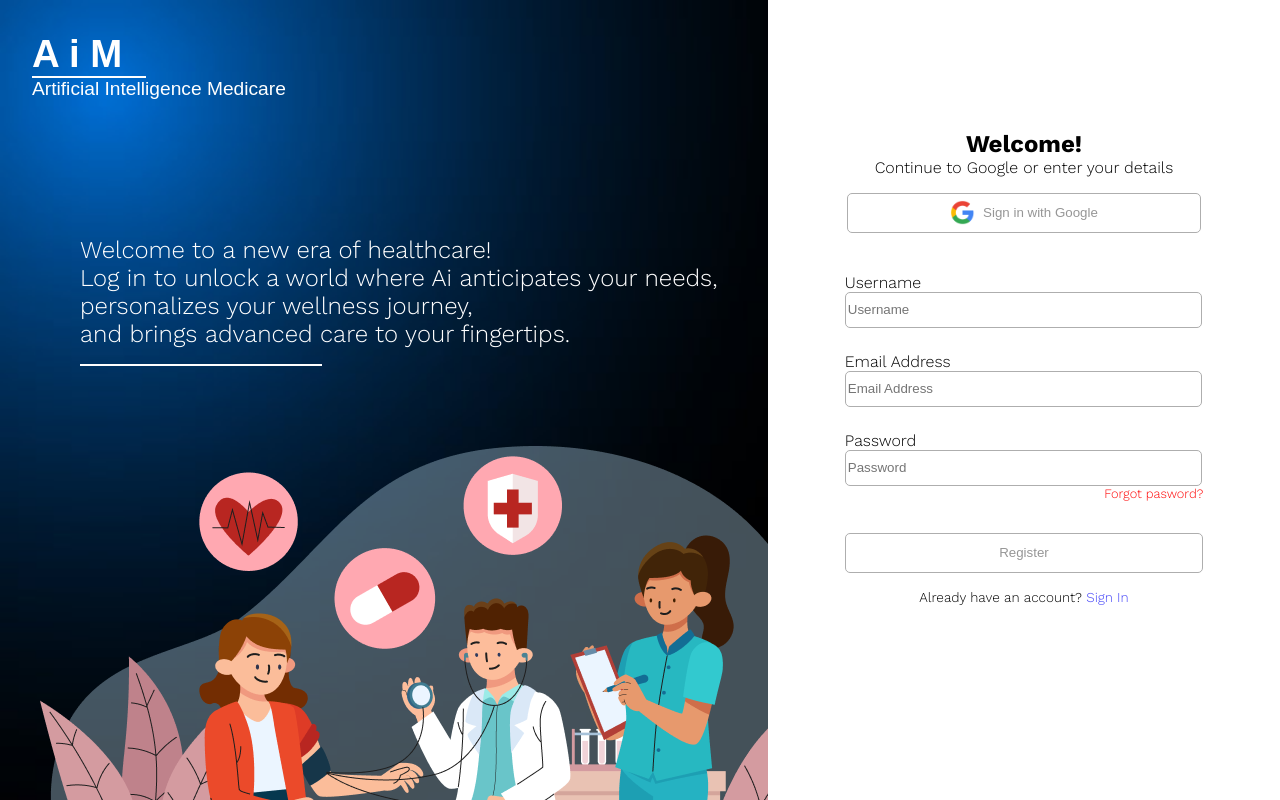
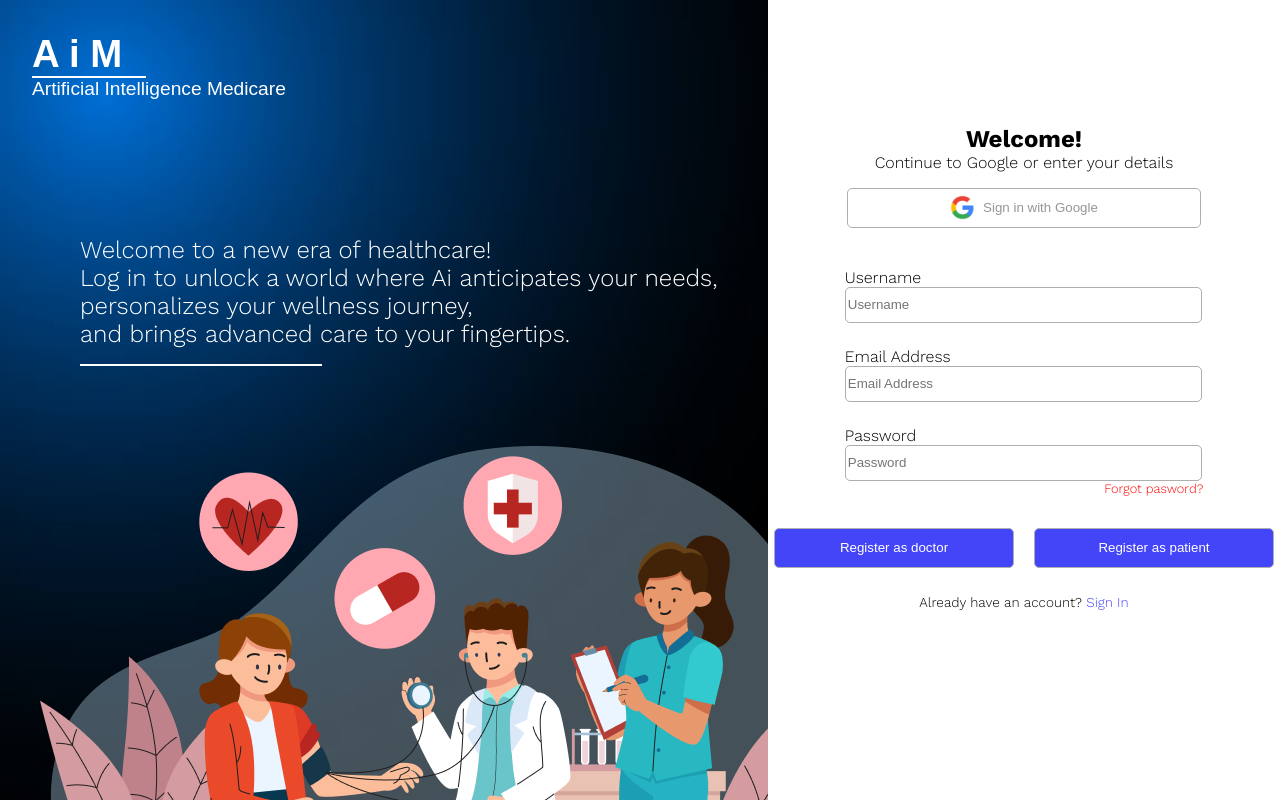
Before and after one commit to OgAeons/ai-medicare, a React (Vite) app in the folder login-page/: page /register in a window 1280 px wide. Built offline with nearby package versions, Linux system fonts and the light colour scheme; a web font is replaced by a local one.

Commit message:
Added seperate register buttons

```diff
--- a/login-page/src/routes/Register.jsx
+++ b/login-page/src/routes/Register.jsx
@@ -55,7 +55,10 @@ function Register(props) {
                     setUser={setUser}
                 />
                 <a href="" className="forgot">Forgot pasword?</a>
-                <button onClick={(e) => {registerUser(e)}} className="submit" type="submit">Register</button>
+                <div className="login_div">
+                    <button onClick={(e) => { registerUser(e) }} className="submit_doctor" type="submit">Register as doctor</button>
+                    <button onClick={(e) => { registerUser(e) }} className="submit_patient" type="submit">Register as patient</button>
+                </div>
                 <p className="create-account">Already have an account? <Link to={`/`}>Sign In</Link></p>
             </div>
         </div>
```
